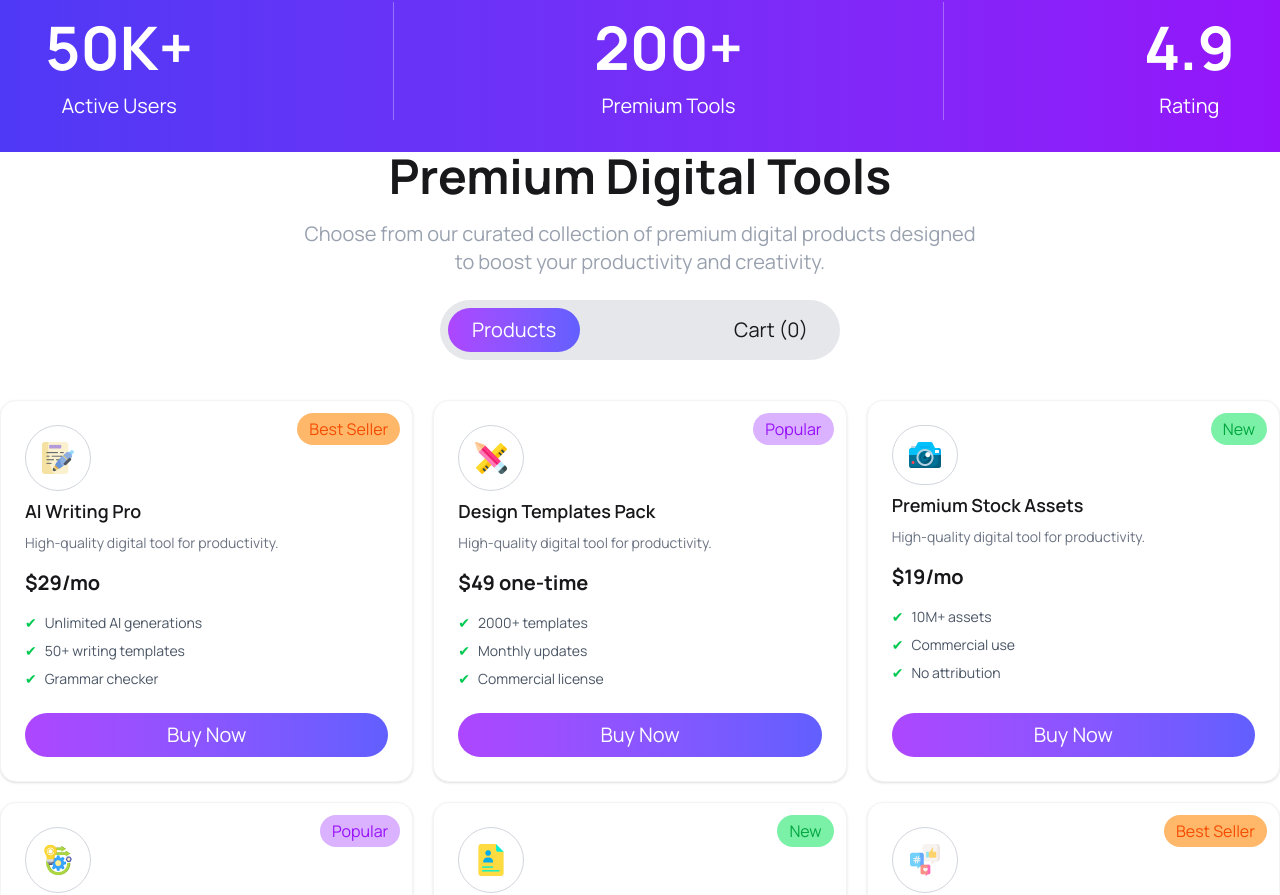
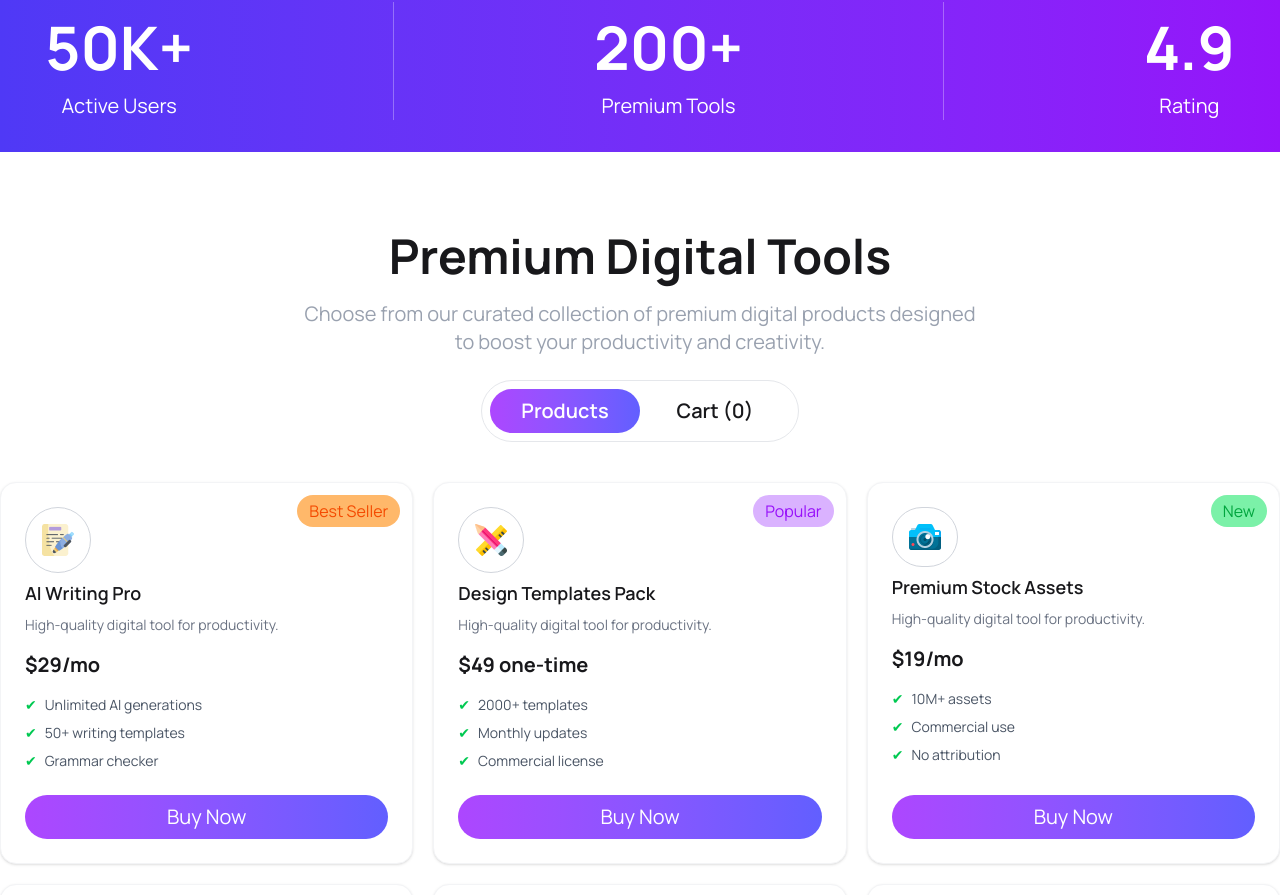
Before and after one commit to SSLiza/a6-digitools-platform, a React (Vite) app: page / in a window 1280 px wide. Shown: the part 850-1745 px from the top of the page. Built offline with nearby package versions, Linux system fonts and the light colour scheme.

Commit message:
toggogle button design fixed

```diff
--- a/src/App.jsx
+++ b/src/App.jsx
@@ -29,20 +29,20 @@ function App() {
       <Header />
       <Rating />
 
-      <div className="text-center space-y-5">
+      <div className="text-center mt-20 space-y-5">
         <h2 className="text-5xl font-bold">Premium Digital Tools</h2>
         <p className='text-gray-400 text-xl'>Choose from our curated collection of premium digital products designed <br /> to boost your productivity and creativity.</p>
       </div>
 
 
       <div className="flex justify-center mt-6">
-        <div className="flex bg-gray-200 p-2 rounded-full w-[400px] justify-between">
+        <div className="flex bg-white border border-gray-200 p-2 rounded-full justify-between">
           <button
             onClick={() => setActiveTab("products")}
-            className={`px-6 py-2 rounded-full text-xl
+            className={`px-6 w-[150px] py-2 rounded-full text-xl font-semibold
             ${activeTab === "products"
                 ? "bg-gradient-to-r from-purple-500 to-indigo-500 text-white"
-                : "bg-gray-200"}
+                : "bg-white"}
           `}
           >
             Products
@@ -50,10 +50,10 @@ function App() {
 
           <button
             onClick={() => setActiveTab("cart")}
-            className={`px-6 py-2 rounded-full text-xl
+            className={`px-6 w-[150px] py-2 rounded-full text-xl font-semibold
             ${activeTab === "cart"
                 ? "bg-gradient-to-r from-purple-500 to-indigo-500 text-white"
-                : "bg-gray-200"}
+                : "bg-white"}
           `}
           >
             Cart ({carts.length})
```
